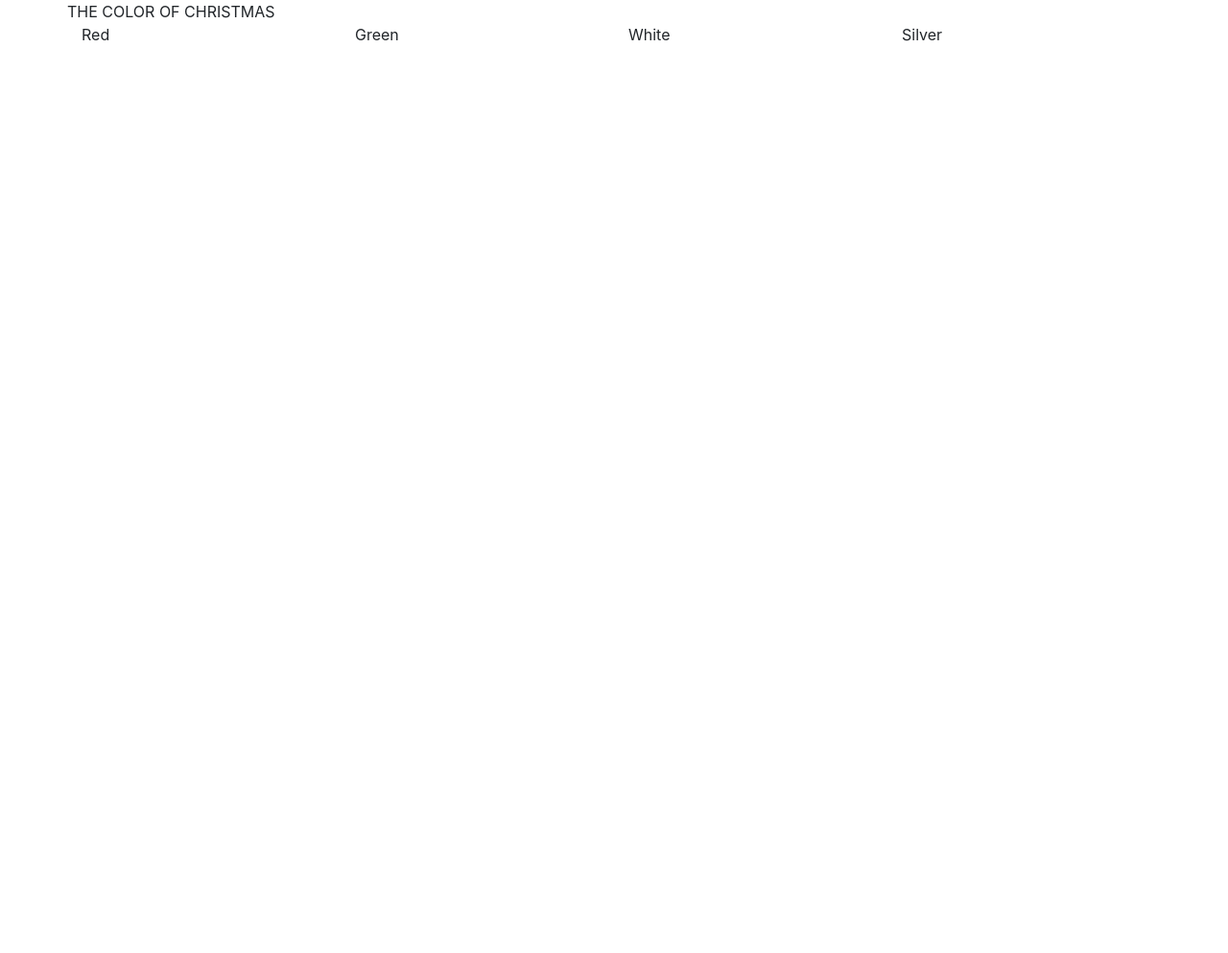
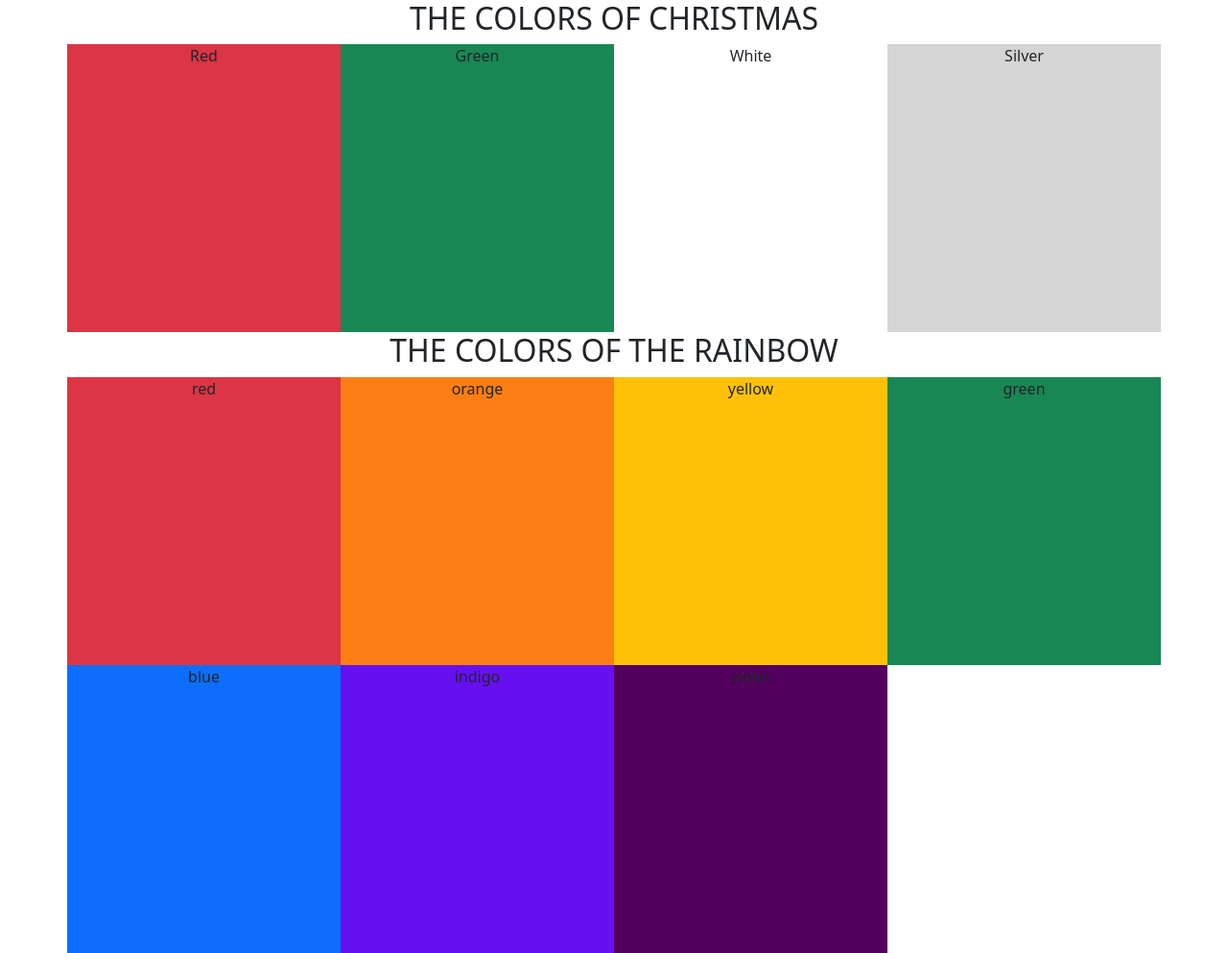
Before and after one commit to creasedigital/DPD-School, a plain HTML site: page HTML/strap.html in a window 1280 px wide. Shown: the whole page at 96% size. Before the commit the page ends 800 px from the top, so only its background shows below. Drawn offline with nearby package versions, Linux system fonts and the light colour scheme.

Commit message:
rainbow colors added

```diff
--- a/HTML/strap.html
+++ b/HTML/strap.html
@@ -4,17 +4,73 @@
   <meta charset="UTF-8">
   <meta http-equiv="X-UA-Compatible" content="IE=edge">
   <meta name="viewport" content="width=device-width, initial-scale=1.0">
-  <link rel="stylesheet" href="https://stackpath.bootstrapcdn.com/bootstrap/4.3.1/css/bootstrap.min.css">
+  <link href="https://cdn.jsdelivr.net/npm/bootstrap@5.0.2/dist/css/bootstrap.min.css" rel="stylesheet" integrity="sha384-EVSTQN3/azprG1Anm3QDgpJLIm9Nao0Yz1ztcQTwFspd3yD65VohhpuuCOmLASjC" crossorigin="anonymous">
+  <style>
+  /* $blue:    #0d6efd;
+  $indigo:  #6610f2;
+  $purple:  #6f42c1;
+  $pink:    #d63384;
+  $red:     #dc3545;
+  $orange:  #fd7e14;
+  $yellow:  #ffc107;
+  $green:   #198754;
+  $teal:    #20c997;
+  $cyan:    #0dcaf0; */
+
+  .red{
+    background-color: #dc3545;
+  }
+  .orange{
+    background-color: #fd7e14;
+  }
+  .yellow{
+    background-color: #ffc107;
+  }
+  .green{
+    background-color: #198754;
+  }
+  .blue{
+    background-color: #0d6efd;
+  }
+  .indigo{
+    background-color: #6610f2;
+  }
+  .violet{
+    background-color: #54005f;
+  }
+  .white{
+    background-color: #ffffff;
+  }
+  .silver{
+    background-color: #d5d5d5;
+  }
+  </style>
   <title>Bootstrap Lesson</title>
 </head>
 <body>
   <div class="container">
-    <div class="row text-center">THE COLOR OF CHRISTMAS</div>
+    <div class="row mx-auto">
+      <h2 class="text-center">THE COLORS OF CHRISTMAS</h2>
+    </div>
     <div class="row">
-      <div class="col">Red</div>
-      <div class="col">Green</div>
-      <div class="col">White</div>
-      <div class="col">Silver</div>
+      <div class="col-md-3 text-center red" style="height: 300px;">Red</div>
+      <div class="col-md-3 text-center green" style="height: 300px;">Green</div>
+      <div class="col-md-3 text-center white" style="height: 300px;">White</div>
+      <div class="col-md-3 text-center silver" style="height: 300px;">Silver</div>
+    </div>
+  </div>
+  <div class="container">
+    <div class="row mx-auto">
+      <h2 class="text-center">THE COLORS OF THE RAINBOW</h2>
+    </div>
+    <div class="row">
+      <div class="col-md-3 text-center red" style="height: 300px;">red</div>
+      <div class="col-md-3 text-center orange" style="height: 300px;">orange</div>
+      <div class="col-md-3 text-center yellow" style="height: 300px;">yellow</div>
+      <div class="col-md-3 text-center green" style="height: 300px;">green</div>
+      <div class="col-md-3 text-center blue" style="height: 300px;">blue</div>
+      <div class="col-md-3 text-center indigo" style="height: 300px;">indigo</div>
+      <div class="col-md-3 text-center violet" style="height: 300px;">violet</div>
     </div>
   </div>
 </body>
```
